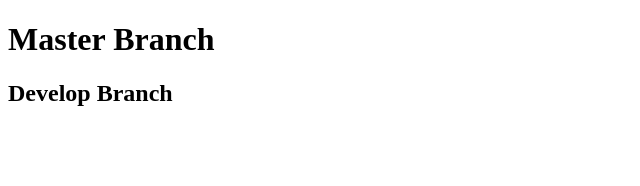
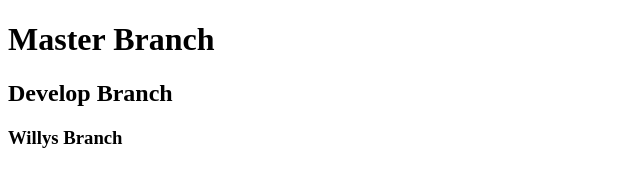
Before and after one commit to heidibeth/teamGit, a plain HTML site: page index.html in a window 1280 px wide. Shown: the whole page, without its empty margins (0-640 px from the left). Drawn offline with Linux system fonts and the light colour scheme.

Commit message:
Guillermo  branch

```diff
--- a/index.html
+++ b/index.html
@@ -10,6 +10,7 @@
 
     <h1>Master Branch</h1>
     <h2>Develop Branch</h2>
+    <h3>Willys Branch</h3>
 
 </body>
 </html>
```
